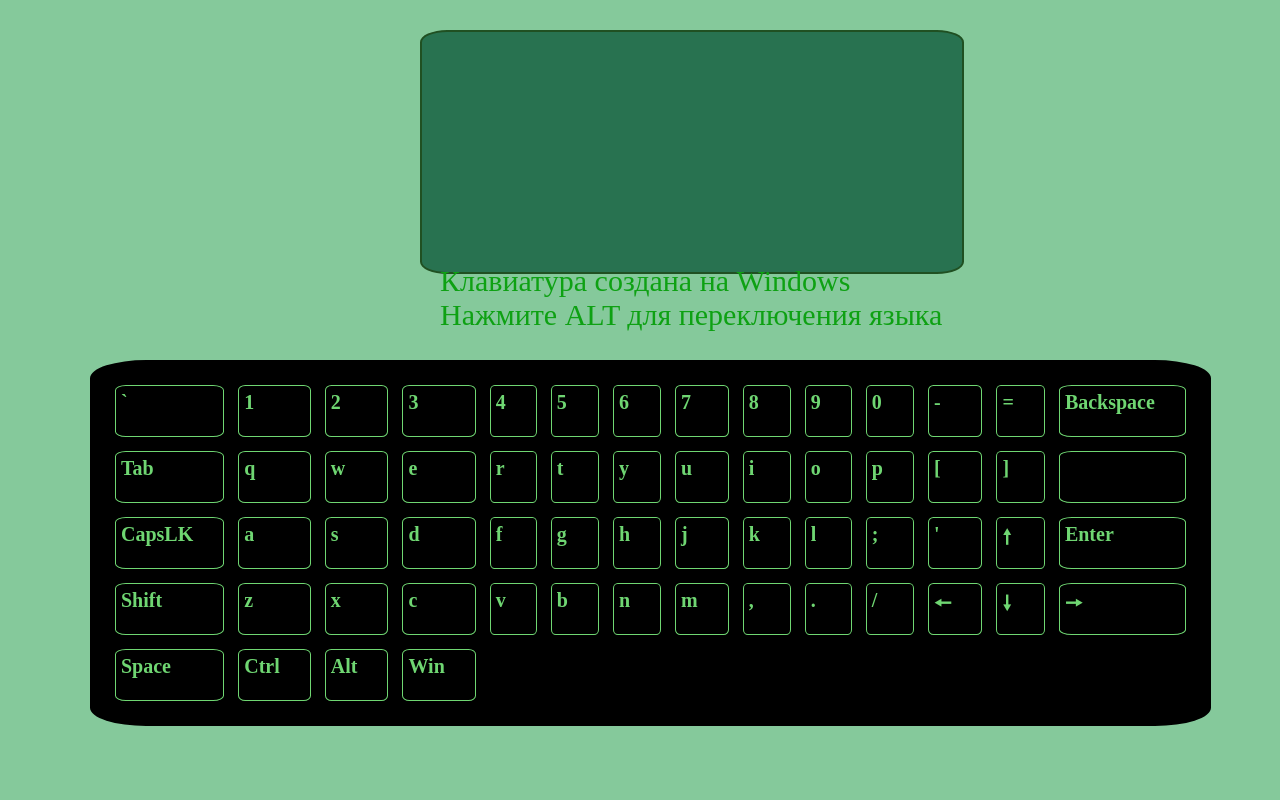
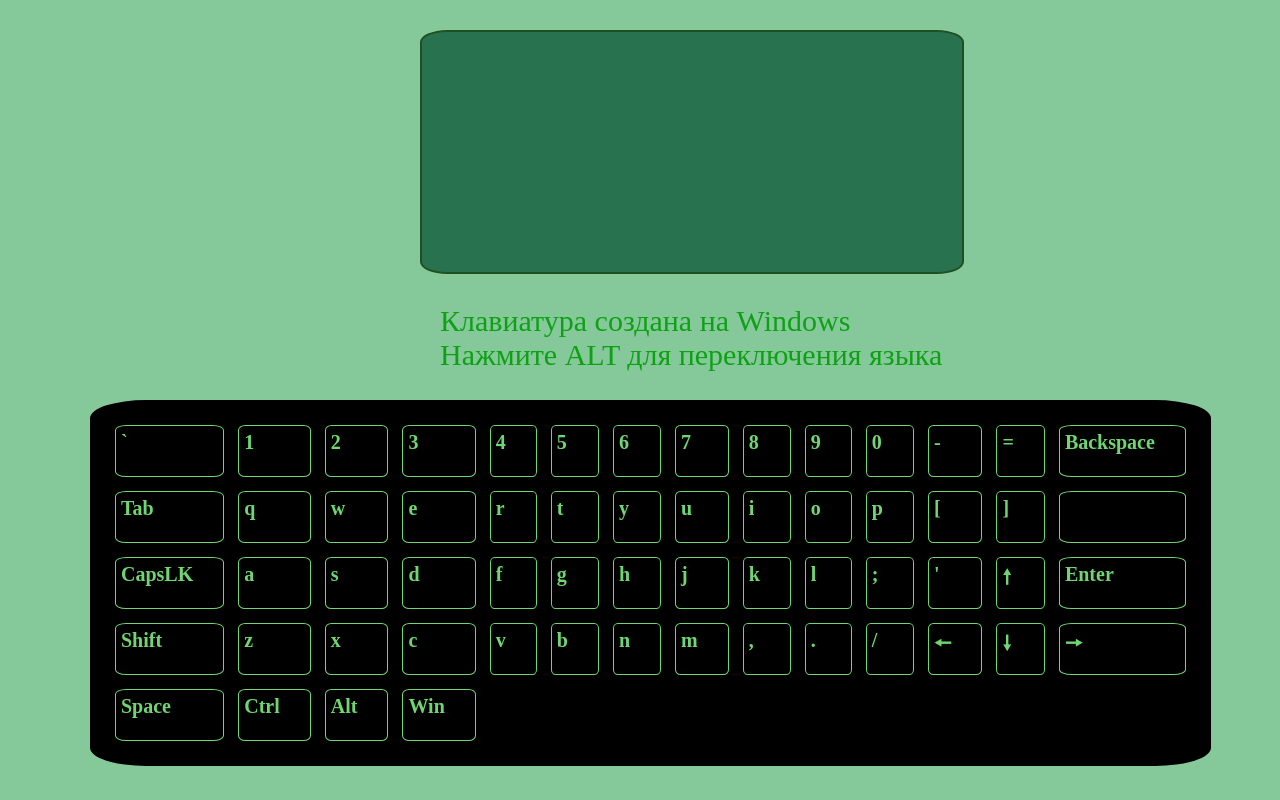
Before and after one commit to Roman-Yarinski/RSS-Virtual-Keyboard, a plain HTML site: page index.html in a window 1280 px wide. Drawn offline with Linux system fonts and the light colour scheme.

```diff
--- a/index.css
+++ b/index.css
@@ -1,7 +1,7 @@
 .keyboard_inner {
   padding: 20px;
   position: absolute;
-  top: 45%;
+  top: 50%;
   left: calc(50% - 550px);
   display: grid;
   grid-gap: 14px;
@@ -67,7 +67,7 @@
 
 .keyboard_subTitel {
   position: absolute;
-  top: 33%;
+  top: 38%;
   margin-top: 0;
   left: calc(50% - 200px);
   font-size: 30px;
```
